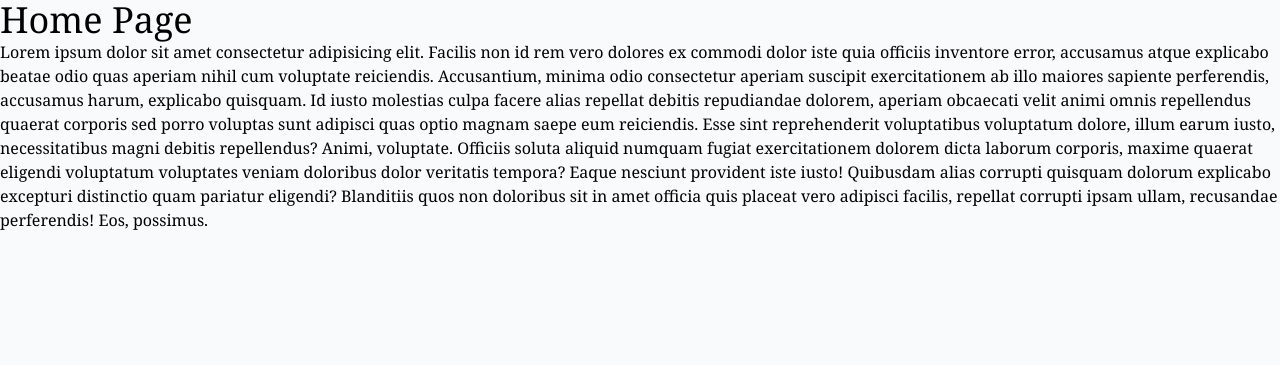
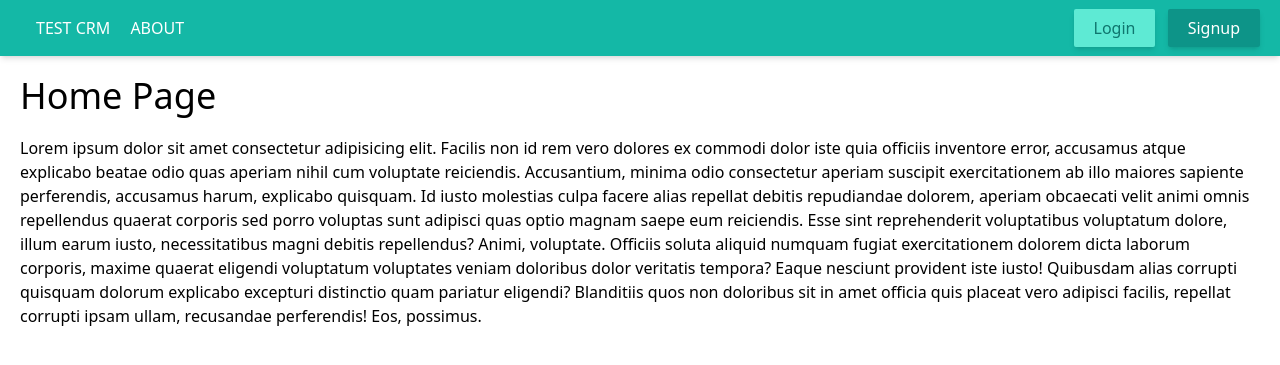
Before and after one commit to peakacode/dj_cws_cms, a Django app: page / in a window 1280 px wide. Shown: the top 365 px of the page. Run offline with Django 4.2, Linux system fonts and the light colour scheme; some libraries are stand-ins or nearby versions.

Commit message:
Git Tailwind Setup Fix

```diff
--- a/src/main/settings.py
+++ b/src/main/settings.py
@@ -45,6 +45,7 @@ MIDDLEWARE = [
     "django.contrib.messages.middleware.MessageMiddleware",
     "django.middleware.clickjacking.XFrameOptionsMiddleware",
 
+    # 3rd Party
     "django_browser_reload.middleware.BrowserReloadMiddleware",
 ]
 
@@ -53,7 +54,8 @@ ROOT_URLCONF = "main.urls"
 TEMPLATES = [
     {
         "BACKEND": "django.template.backends.django.DjangoTemplates",
-        "DIRS": [os.path.join(BASE_DIR, "themes/templates")],
+        "DIRS": [os.path.join(BASE_DIR, "templates")],
+        # "DIRS": [os.path.join(BASE_DIR, "theme/templates")],
         "APP_DIRS": True,
         "OPTIONS": {
             "context_processors": [
--- a/src/main/urls.py
+++ b/src/main/urls.py
@@ -4,5 +4,5 @@ from django.urls import path, include
 urlpatterns = [
     path("", include("pages.urls")),
     path("admin/", admin.site.urls),
-     path("__reload__/", include("django_browser_reload.urls")),
+    path("__reload__/", include("django_browser_reload.urls")),
 ]
--- a/src/pages/templates/pages/about.html
+++ b/src/pages/templates/pages/about.html
@@ -2,5 +2,5 @@
 {% block title %}About | {% endblock title %}
 
 {% block content %}
-    <h1 class="text-slate-800 text-4xl py-5">About Page</h1>
+    <h1 class="text-4xl pt-5 px-5">About Page</h1>
 {% endblock content %}
--- a/src/pages/templates/pages/base.html
+++ b/src/pages/templates/pages/base.html
@@ -2,16 +2,28 @@
 <!DOCTYPE html>
 <html lang="en">
 	<head>
-    <title>{% block title %}{% endblock title %}MyBase</title>
+    <title>{% block title %}{% endblock title %}Django Tailwind</title>
 		<meta charset="UTF-8">
 		<meta name="viewport" content="width=device-width, initial-scale=1.0">
 		<meta http-equiv="X-UA-Compatible" content="ie=edge">
+		{% tailwind_preload_css %}
 		{% tailwind_css %}
 	</head>
+	<body>
+		<nav class="py-4 px-5 bg-teal-500 flex justify-between text-white shadow-md">
+			<div class="uppercase">
+				<a class="px-4 py-5" href="{% url "pages:index" %}">Test CRM</a>
+				<a href="{% url "pages:about" %}">About</a>
 
-	<body class="bg-gray-50 font-serif leading-normal tracking-normal">
+			</div>
+
+			<div>
+				<a href="#" class="mx-2 py-2 px-5 bg-teal-300 text-teal-700 rounded-sm shadow-md">Login</a>
+				<a href="#" class="py-2 px-5 bg-teal-600 rounded-sm shadow-md">Signup</a>
+
+			</div>
+		</nav>
 		{% block content %}
-
 		{% endblock content %}
 	</body>
 </html>
--- a/src/pages/templates/pages/index.html
+++ b/src/pages/templates/pages/index.html
@@ -3,6 +3,6 @@
 
 
 {% block content %}
-<h1 class="text-4xl">Home Page</h1>
-<p class="text-1xl">Lorem ipsum dolor sit amet consectetur adipisicing elit. Facilis non id rem vero dolores ex commodi dolor iste quia officiis inventore error, accusamus atque explicabo beatae odio quas aperiam nihil cum voluptate reiciendis. Accusantium, minima odio consectetur aperiam suscipit exercitationem ab illo maiores sapiente perferendis, accusamus harum, explicabo quisquam. Id iusto molestias culpa facere alias repellat debitis repudiandae dolorem, aperiam obcaecati velit animi omnis repellendus quaerat corporis sed porro voluptas sunt adipisci quas optio magnam saepe eum reiciendis. Esse sint reprehenderit voluptatibus voluptatum dolore, illum earum iusto, necessitatibus magni debitis repellendus? Animi, voluptate. Officiis soluta aliquid numquam fugiat exercitationem dolorem dicta laborum corporis, maxime quaerat eligendi voluptatum voluptates veniam doloribus dolor veritatis tempora? Eaque nesciunt provident iste iusto! Quibusdam alias corrupti quisquam dolorum explicabo excepturi distinctio quam pariatur eligendi? Blanditiis quos non doloribus sit in amet officia quis placeat vero adipisci facilis, repellat corrupti ipsam ullam, recusandae perferendis! Eos, possimus.</p>
+    <h1 class="text-4xl pt-5 px-5">Home Page</h1>
+    <p class="text-1xl p-5">Lorem ipsum dolor sit amet consectetur adipisicing elit. Facilis non id rem vero dolores ex commodi dolor iste quia officiis inventore error, accusamus atque explicabo beatae odio quas aperiam nihil cum voluptate reiciendis. Accusantium, minima odio consectetur aperiam suscipit exercitationem ab illo maiores sapiente perferendis, accusamus harum, explicabo quisquam. Id iusto molestias culpa facere alias repellat debitis repudiandae dolorem, aperiam obcaecati velit animi omnis repellendus quaerat corporis sed porro voluptas sunt adipisci quas optio magnam saepe eum reiciendis. Esse sint reprehenderit voluptatibus voluptatum dolore, illum earum iusto, necessitatibus magni debitis repellendus? Animi, voluptate. Officiis soluta aliquid numquam fugiat exercitationem dolorem dicta laborum corporis, maxime quaerat eligendi voluptatum voluptates veniam doloribus dolor veritatis tempora? Eaque nesciunt provident iste iusto! Quibusdam alias corrupti quisquam dolorum explicabo excepturi distinctio quam pariatur eligendi? Blanditiis quos non doloribus sit in amet officia quis placeat vero adipisci facilis, repellat corrupti ipsam ullam, recusandae perferendis! Eos, possimus.</p>
 {% endblock content %}
--- a/src/pages/urls.py
+++ b/src/pages/urls.py
@@ -2,7 +2,7 @@ from django.urls import path
 
 from .views import index, about
 
-name_space = "pages"
+app_name = "pages"
 urlpatterns = [
     path("", index, name="index"),
     path("about/", about, name="about"),
--- a/src/theme/static/css/dist/styles.css
+++ b/src/theme/static/css/dist/styles.css
@@ -683,6 +683,11 @@ select {
   position: static;
 }
 
+.mx-2 {
+  margin-left: 0.5rem;
+  margin-right: 0.5rem;
+}
+
 .block {
   display: block;
 }
@@ -691,39 +696,83 @@ select {
   display: flex;
 }
 
-.h-4 {
-  height: 1rem;
+.justify-between {
+  justify-content: space-between;
 }
 
-.h-10 {
-  height: 2.5rem;
+.rounded {
+  border-radius: 0.25rem;
 }
 
-.w-4\/5 {
-  width: 80%;
+.rounded-sm {
+  border-radius: 0.125rem;
 }
 
-.w-10 {
-  width: 2.5rem;
+.border {
+  border-width: 1px;
 }
 
-.w-80 {
-  width: 20rem;
+.border-2 {
+  border-width: 2px;
 }
 
-.bg-gray-400 {
-  --tw-bg-opacity: 1;
-  background-color: rgb(156 163 175 / var(--tw-bg-opacity));
+.border-0 {
+  border-width: 0px;
 }
 
-.bg-slate-300 {
-  --tw-bg-opacity: 1;
-  background-color: rgb(203 213 225 / var(--tw-bg-opacity));
+.border-teal-400 {
+  --tw-border-opacity: 1;
+  border-color: rgb(45 212 191 / var(--tw-border-opacity));
 }
 
-.bg-red-400 {
+.border-teal-600 {
+  --tw-border-opacity: 1;
+  border-color: rgb(13 148 136 / var(--tw-border-opacity));
+}
+
+.bg-slate-500 {
   --tw-bg-opacity: 1;
-  background-color: rgb(248 113 113 / var(--tw-bg-opacity));
+  background-color: rgb(100 116 139 / var(--tw-bg-opacity));
+}
+
+.bg-teal-500 {
+  --tw-bg-opacity: 1;
+  background-color: rgb(20 184 166 / var(--tw-bg-opacity));
+}
+
+.bg-slate-700 {
+  --tw-bg-opacity: 1;
+  background-color: rgb(51 65 85 / var(--tw-bg-opacity));
+}
+
+.bg-blue-700 {
+  --tw-bg-opacity: 1;
+  background-color: rgb(29 78 216 / var(--tw-bg-opacity));
+}
+
+.bg-teal-600 {
+  --tw-bg-opacity: 1;
+  background-color: rgb(13 148 136 / var(--tw-bg-opacity));
+}
+
+.bg-teal-700 {
+  --tw-bg-opacity: 1;
+  background-color: rgb(15 118 110 / var(--tw-bg-opacity));
+}
+
+.bg-slate-400 {
+  --tw-bg-opacity: 1;
+  background-color: rgb(148 163 184 / var(--tw-bg-opacity));
+}
+
+.bg-teal-300 {
+  --tw-bg-opacity: 1;
+  background-color: rgb(94 234 212 / var(--tw-bg-opacity));
+}
+
+.bg-gray-300 {
+  --tw-bg-opacity: 1;
+  background-color: rgb(209 213 219 / var(--tw-bg-opacity));
 }
 
 .bg-gray-50 {
@@ -731,29 +780,58 @@ select {
   background-color: rgb(249 250 251 / var(--tw-bg-opacity));
 }
 
-.bg-blue-400 {
+.bg-gray-500 {
   --tw-bg-opacity: 1;
-  background-color: rgb(96 165 250 / var(--tw-bg-opacity));
+  background-color: rgb(107 114 128 / var(--tw-bg-opacity));
 }
 
-.bg-gray-700 {
+.bg-red-500 {
   --tw-bg-opacity: 1;
-  background-color: rgb(55 65 81 / var(--tw-bg-opacity));
+  background-color: rgb(239 68 68 / var(--tw-bg-opacity));
 }
 
-.bg-blue-700 {
+.bg-red-700 {
   --tw-bg-opacity: 1;
-  background-color: rgb(29 78 216 / var(--tw-bg-opacity));
+  background-color: rgb(185 28 28 / var(--tw-bg-opacity));
 }
 
-.bg-blue-500 {
+.bg-red-50 {
   --tw-bg-opacity: 1;
-  background-color: rgb(59 130 246 / var(--tw-bg-opacity));
+  background-color: rgb(254 242 242 / var(--tw-bg-opacity));
 }
 
-.bg-teal-500 {
+.bg-blue-50 {
   --tw-bg-opacity: 1;
-  background-color: rgb(20 184 166 / var(--tw-bg-opacity));
+  background-color: rgb(239 246 255 / var(--tw-bg-opacity));
+}
+
+.bg-blue-300 {
+  --tw-bg-opacity: 1;
+  background-color: rgb(147 197 253 / var(--tw-bg-opacity));
+}
+
+.bg-gray-200 {
+  --tw-bg-opacity: 1;
+  background-color: rgb(229 231 235 / var(--tw-bg-opacity));
+}
+
+.bg-teal-400 {
+  --tw-bg-opacity: 1;
+  background-color: rgb(45 212 191 / var(--tw-bg-opacity));
+}
+
+.bg-white {
+  --tw-bg-opacity: 1;
+  background-color: rgb(255 255 255 / var(--tw-bg-opacity));
+}
+
+.p-5 {
+  padding: 1.25rem;
+}
+
+.px-5 {
+  padding-left: 1.25rem;
+  padding-right: 1.25rem;
 }
 
 .py-4 {
@@ -766,16 +844,32 @@ select {
   padding-bottom: 1.25rem;
 }
 
-.text-justify {
-  text-align: justify;
+.px-3 {
+  padding-left: 0.75rem;
+  padding-right: 0.75rem;
 }
 
-.align-baseline {
-  vertical-align: baseline;
+.px-6 {
+  padding-left: 1.5rem;
+  padding-right: 1.5rem;
 }
 
-.align-middle {
-  vertical-align: middle;
+.py-2 {
+  padding-top: 0.5rem;
+  padding-bottom: 0.5rem;
+}
+
+.px-4 {
+  padding-left: 1rem;
+  padding-right: 1rem;
+}
+
+.pt-5 {
+  padding-top: 1.25rem;
+}
+
+.pl-5 {
+  padding-left: 1.25rem;
 }
 
 .font-serif {
@@ -792,6 +886,18 @@ select {
   line-height: 2.5rem;
 }
 
+.font-bold {
+  font-weight: 700;
+}
+
+.font-semibold {
+  font-weight: 600;
+}
+
+.uppercase {
+  text-transform: uppercase;
+}
+
 .leading-normal {
   line-height: 1.5;
 }
@@ -800,7 +906,39 @@ select {
   letter-spacing: 0em;
 }
 
-.text-slate-800 {
+.text-slate-900 {
   --tw-text-opacity: 1;
-  color: rgb(30 41 59 / var(--tw-text-opacity));
+  color: rgb(15 23 42 / var(--tw-text-opacity));
 }
+
+.text-red-900 {
+  --tw-text-opacity: 1;
+  color: rgb(127 29 29 / var(--tw-text-opacity));
+}
+
+.text-white {
+  --tw-text-opacity: 1;
+  color: rgb(255 255 255 / var(--tw-text-opacity));
+}
+
+.text-teal-600 {
+  --tw-text-opacity: 1;
+  color: rgb(13 148 136 / var(--tw-text-opacity));
+}
+
+.text-teal-700 {
+  --tw-text-opacity: 1;
+  color: rgb(15 118 110 / var(--tw-text-opacity));
+}
+
+.shadow {
+  --tw-shadow: 0 1px 3px 0 rgb(0 0 0 / 0.1), 0 1px 2px -1px rgb(0 0 0 / 0.1);
+  --tw-shadow-colored: 0 1px 3px 0 var(--tw-shadow-color), 0 1px 2px -1px var(--tw-shadow-color);
+  box-shadow: var(--tw-ring-offset-shadow, 0 0 #0000), var(--tw-ring-shadow, 0 0 #0000), var(--tw-shadow);
+}
+
+.shadow-md {
+  --tw-shadow: 0 4px 6px -1px rgb(0 0 0 / 0.1), 0 2px 4px -2px rgb(0 0 0 / 0.1);
+  --tw-shadow-colored: 0 4px 6px -1px var(--tw-shadow-color), 0 2px 4px -2px var(--tw-shadow-color);
+  box-shadow: var(--tw-ring-offset-shadow, 0 0 #0000), var(--tw-ring-shadow, 0 0 #0000), var(--tw-shadow);
+}
--- a/src/theme/templates/base.html
+++ b/src/theme/templates/base.html
@@ -8,9 +8,10 @@
 		<meta http-equiv="X-UA-Compatible" content="ie=edge">
 		{% tailwind_css %}
 	</head>
-	<body class="bg-blue-500 font-serif leading-normal tracking-normal">
+	<body class="bg-gray-500 font-serif leading-normal tracking-normal">
 		<nav class="bg-teal-500 py-4">
-			<a href="/">Test CRM</a>
+			<a class="text-red-900 px-5" href="{% url "pages:index" %}">Test CRM</a>
+			<a class="px-5" href="{% url "pages:about" %}">About</a>
 		</nav>
 		{% block content %}
 		{% endblock content %}
```
